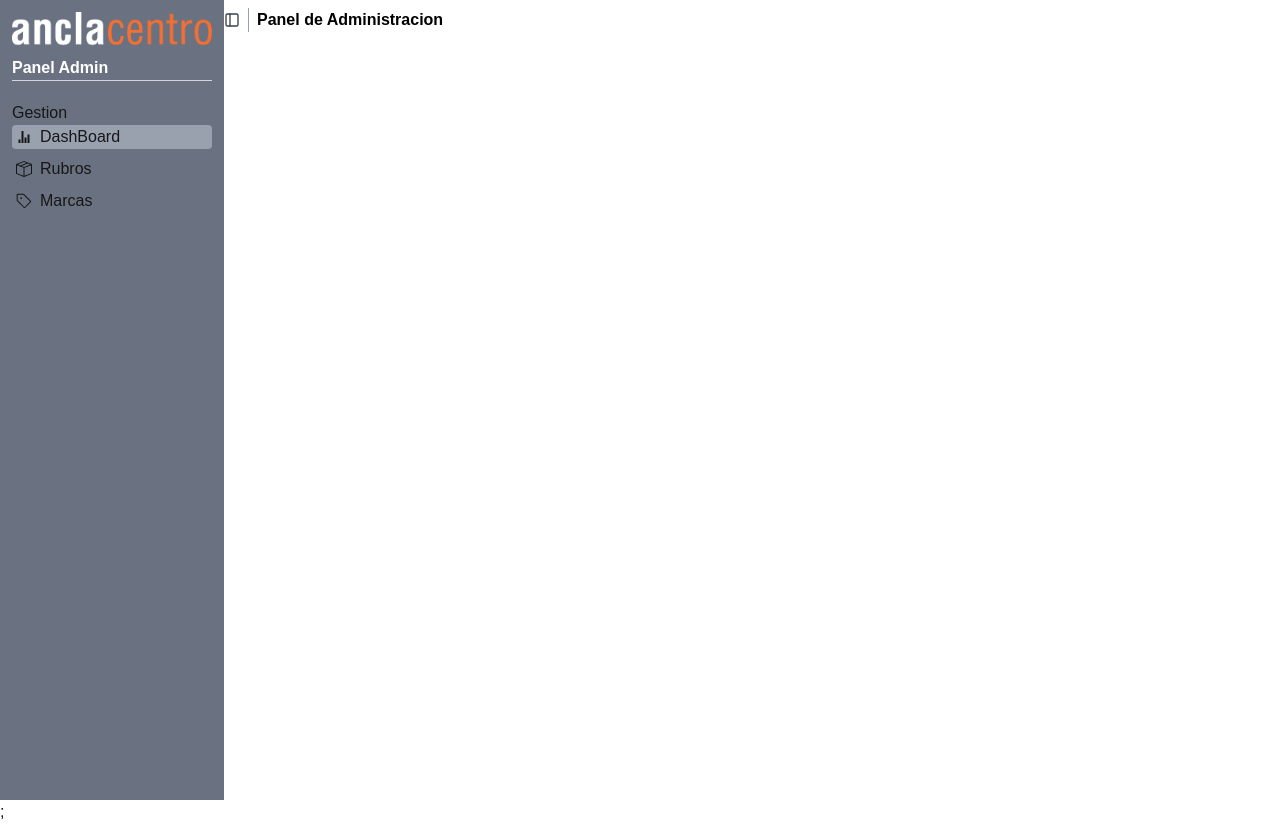
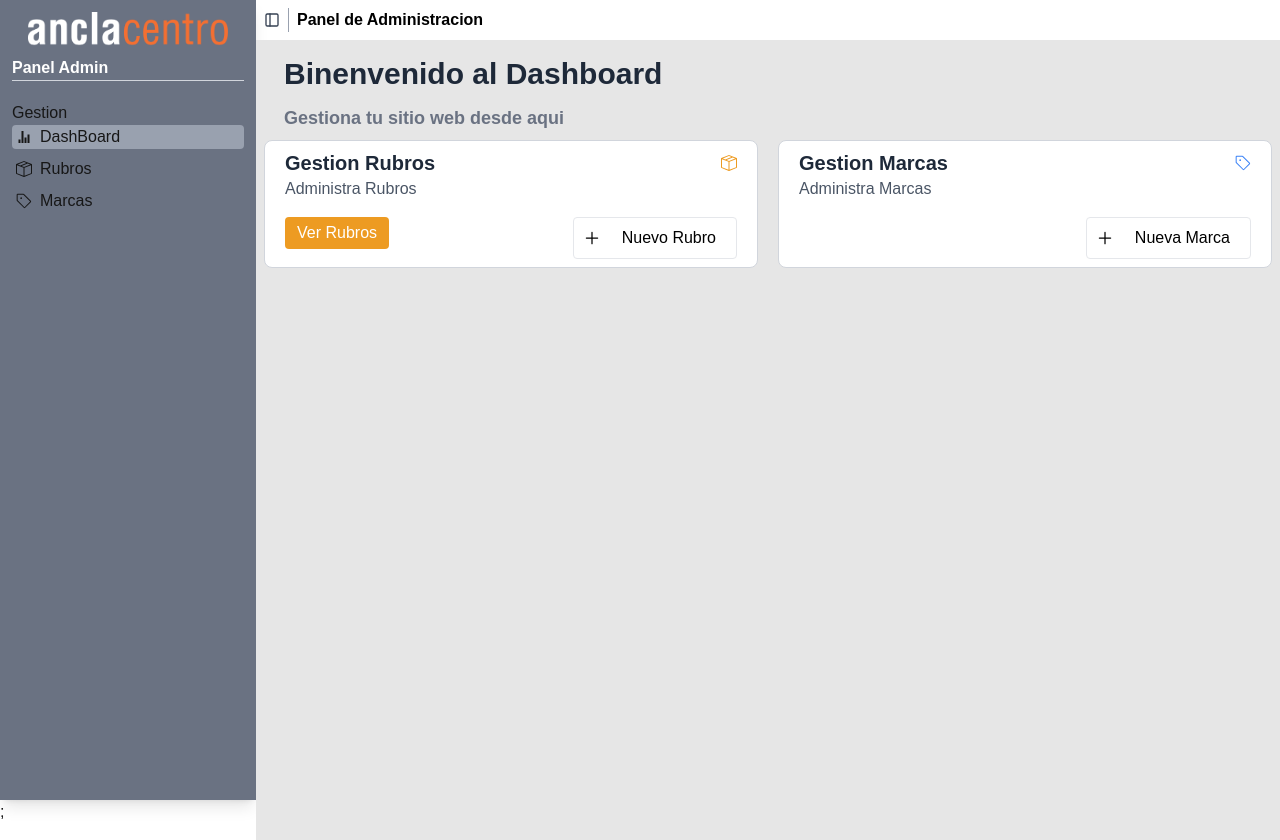
Before and after one commit to Pelusasasasa/Anclaflex-web, a Next.js app: page /admin in a window 1280 px wide. Built offline with nearby package versions, Linux system fonts and the light colour scheme; no server answers.

Commit message:
Hice el dashboard principal

```diff
--- a/package.json
+++ b/package.json
@@ -17,6 +17,7 @@
     "react-dom": "19.1.0",
     "react-icons": "^5.5.0",
     "swiper": "^11.2.10",
+    "tailwind-merge": "^3.3.1",
     "zustand": "^5.0.8"
   },
   "devDependencies": {
--- a/src/components/Button.tsx
+++ b/src/components/Button.tsx
@@ -1,6 +1,7 @@
 import React from 'react'
 import { CiMail } from 'react-icons/ci';
 import { FaWhatsapp } from 'react-icons/fa';
+import { twMerge } from 'tailwind-merge';
 
 interface Props {
     texto?: string;
@@ -32,7 +33,7 @@ export const Button = ({texto, className, type, tipo, disabled = false}: Props)
 
 
   return (
-        <button disabled={disabled} type={tipo ?? 'button'} className={`bg-yellow flex items-center gap-3 py-1 px-3 rounded-sm hover:cursor-pointer hover:bg-orange ${className}`}>
+        <button disabled={disabled} type={tipo ?? 'button'} className={twMerge(` bg-yellow flex items-center gap-3 py-1 px-3 rounded-sm hover:cursor-pointer hover:bg-orange ${className}`)}>
             <p>{texto}</p>
         </button>
       )
--- a/src/components/Navbar.tsx
+++ b/src/components/Navbar.tsx
@@ -42,7 +42,7 @@ return (
 
             </div>
             {/* Navegacion Mobile */}
-            {menu && <NavegacionMobile setMenu={setMenu}/>}
+            {menu && <NavegacionMobile setMenu={setMenu} user={user}/>}
         </div>
     </div>
 )
@@ -50,10 +50,11 @@ return (
 
 
 interface PropsMobile{
-    setMenu: (arg0: boolean) => void
+    setMenu: (arg0: boolean) => void;
+    user?: User | null;
 };
 
-const NavegacionMobile = ({ setMenu}: PropsMobile) => {
+const NavegacionMobile = ({ setMenu, user}: PropsMobile) => {
         return (
         <nav className='md:hidden mt-4 pb-4 border-t border-light pt-4 transition-all duration-300 ease-in-out'>
             <div className='flex flex-col space-y-4 text-light'>
@@ -62,11 +63,10 @@ const NavegacionMobile = ({ setMenu}: PropsMobile) => {
                     ))}
             </div>
 
+
+
             <div className='md:hidden border-t border-gray-300 py-5 flex mt-5'>
-                <Link href='/login' className='flex gap-5 items-center bg-[#ed9b22] px-4 py-2 cursor-pointer hover:bg-[#d18a1e] text-white rounded-lg'>
-                    <BsPerson/>
-                    Iniciar Sesion
-                </Link>
+                <BotonMobile user={user}/>
             </div>
         </nav>
     )
@@ -110,3 +110,38 @@ const Boton = ({user}: PropsBoton) => {
             </Link>
         </div>
 )};
+
+const BotonMobile= ({user}: PropsBoton) => {
+    const { startLogOut } = useUser();
+    const onLogOut = () => {
+        startLogOut();
+    }
+
+    if(user){
+        return (
+        <div className='md:hidden'>
+            <div className='flex gap-2'>
+                <Link href='/admin' className={user.rol !== 'cliente' ? 'block' : 'hidden'}>
+                    <Button texto='Dashboard' />
+                </Link>
+
+                <div className='flex gap-2 items-center'>
+                    <BsPerson/>
+                    <p>{user.name}</p>
+                </div>
+                <div onClick={onLogOut} className='flex gap-5 items-center  px-4 py-2 cursor-pointer hover:text-[#d18a1e] text-white rounded-lg'>
+                    <LuLogOut/>
+                </div>
+            </div>
+        </div>
+        )
+    }
+
+     return (
+        <div className='md:hidden'>
+            <Link href='/login' className='flex gap-5 items-center bg-[#ed9b22] px-4 py-2 cursor-pointer hover:bg-[#d18a1e] text-white rounded-lg'>
+                <BsPerson/>
+                Iniciar Sesion
+            </Link>
+        </div>
+)};
--- a/src/components/admin/AsideBar.tsx
+++ b/src/components/admin/AsideBar.tsx
@@ -1,21 +1,25 @@
+
 import Image from 'next/image'
 import { useRouter } from 'next/router'
-import React, { MouseEventHandler } from 'react'
 import { BsBoxSeam } from 'react-icons/bs'
 import { GoTag } from 'react-icons/go'
 import { IoMdStats } from 'react-icons/io'
 
-const AsideBar = () => {
+interface Props {
+    abierto: boolean;
+}
+
+const AsideBar = ({ abierto }: Props) => {
     const router = useRouter();
     const rutaActual = router.asPath.slice(1);
-    console.log(rutaActual);
+
 
     const handleRouter = (e: React.MouseEvent<HTMLElement>) => {
         router.push(`/${e.currentTarget.id}`)
     };
 
   return (
-    <aside className='h-screen bg-gray-500 p-3'>
+    <aside className={`h-screen transition-all duration-300 bg-gray-500 shadow-lg  overflow-hidden ${abierto ? 'w-64 p-3' : 'w-0 '} `}>
         <div className='border-b border-gray-300'>
             <Image src="/images/Logo.png" alt="logo Blanco y Naranja" width={200} height={200} priority className='mx-auto'/>
             <h3 className='text-white font-semibold'>Panel Admin</h3>
--- /dev/null
+++ b/src/components/admin/CardDashboard.tsx
@@ -0,0 +1,39 @@
+import React from 'react'
+import { Button } from '../Button'
+import { IoAddOutline } from 'react-icons/io5'
+import { useRouter } from 'next/router'
+
+interface Props {
+    textoNuevo: string;
+    texto: string;
+    ruta: string;
+    icon?: React.ReactNode;
+    colorBoton?: string;
+}
+
+
+export const CardDashboard = ({textoNuevo, texto, ruta, icon, colorBoton='#ed9b22' }: Props) => {
+    const router = useRouter();
+  return (
+    <div className='border-gray-300 rounded-lg border bg-white'>
+        <div className='px-5 py-2'>
+            <div className='flex justify-between items-center'>
+                <h4 className='font-bold text-gray-800 text-xl'>Gestion {texto}</h4>
+                {icon}
+            </div>
+            <p className='text-gray-600'>Administra {texto}</p>
+        </div>
+
+        <div className='flex justify-between px-5 py-2'>
+            <div onClick={() => router.push(ruta)}>
+            <Button texto={`Ver ${texto}`} className={`text-white bg-[${colorBoton}]`}/>
+        </div>
+
+        <div className='bg-white border border-gray-200 rounded-sm px-2 py-1 flex items-center gap-2 hover:opacity-70 transition-all'>
+            <IoAddOutline size={20}/>
+            <Button texto={textoNuevo} className='bg-white hover:bg-white'/>
+        </div>
+        </div>
+    </div>
+  )
+}
--- a/src/components/admin/HeaderAdmin.tsx
+++ b/src/components/admin/HeaderAdmin.tsx
@@ -5,14 +5,18 @@ import { LuLogOut, LuPanelLeft } from "react-icons/lu";
 import { useUser } from '@/hooks';
 import { User } from '@/interface';
 
+interface Props {
+    setAbierto: (arg: boolean) => void;
+    abierto: boolean
+}
 
-export const HeaderAdmin = () => {
+export const HeaderAdmin = ({abierto, setAbierto}: Props) => {
     const { user } = useUser();
   return (
     <div>
-        <div className='flex py-2 gap-2'>
-            <button className='cursor-pointer text-gray-700'>
-                <LuPanelLeft/>
+        <div className='flex p-2 gap-2'>
+            <button className='cursor-pointer text-gray-700' onClick={() => setAbierto(!abierto)}>
+                <LuPanelLeft />
             </button>
             <div className='border-r border-gray-400'></div>
             <div className='flex justify-between flex-1 items-center'>
--- /dev/null
+++ b/src/pages/admin/AdminLayout.tsx
@@ -0,0 +1,21 @@
+import AsideBar from '@/components/admin/AsideBar'
+import { HeaderAdmin } from '@/components/admin/HeaderAdmin'
+import React, { ReactNode, useState } from 'react'
+
+interface Props {
+  children: ReactNode;
+}
+
+export const AdminLayout = ({ children }: Props) => {
+  const [abierto, setAbierto] = useState<boolean>(true);
+
+  return (
+    <div className='bg-white h-screen flex'>
+      <AsideBar abierto={abierto}/>
+      <main className={`${!abierto ? 'w-full' : 'flex-1'}`}>
+        <HeaderAdmin abierto={abierto} setAbierto={setAbierto}/>
+        {children}
+      </main>
+    </div>
+  )
+}
--- a/src/pages/admin/index.tsx
+++ b/src/pages/admin/index.tsx
@@ -1,15 +1,24 @@
-import AsideBar from '@/components/admin/AsideBar'
-import { HeaderAdmin } from '@/components/admin/HeaderAdmin'
 import React from 'react'
+import { CardDashboard } from '@/components/admin/CardDashboard'
+import { BsBoxSeam } from 'react-icons/bs'
+import { GoTag } from 'react-icons/go'
+import { AdminLayout } from './AdminLayout'
 
 const Index = () => {
   return (
-    <div className='bg-white h-screen flex'>
-        <AsideBar/>
-        <main className='flex-1'>
-            <HeaderAdmin/>
-        </main>
-    </div>
+    <AdminLayout >
+      <div  className='text-black bg-[#e6e6e6] p-2 h-full'>
+        <div className='mx-5 flex flex-col gap-3 my-2'>
+          <h3 className='text-3xl text-gray-800 font-bold'>Binenvenido al Dashboard</h3>
+          <p className='font-semibold text-gray-500 text-lg'>Gestiona tu sitio web desde aqui</p>
+        </div>
+
+        <section className='grid grid-cols-1 md:grid-cols-2 gap-5'>
+          <CardDashboard texto='Rubros' textoNuevo='Nuevo Rubro' ruta='/admin/rubros' icon={<BsBoxSeam color='#ed9b22'/>}/>
+          <CardDashboard texto='Marcas' textoNuevo='Nueva Marca' ruta='/admin/marcas' icon={<GoTag color='#3b82f6'/>} colorBoton='#3b82f6'/>
+        </section>
+      </div>
+    </AdminLayout>
   )
 }
 
--- a/src/pages/admin/marcas/index.tsx
+++ b/src/pages/admin/marcas/index.tsx
@@ -1,15 +1,13 @@
 import AsideBar from '@/components/admin/AsideBar'
 import { HeaderAdmin } from '@/components/admin/HeaderAdmin'
 import React from 'react'
+import { AdminLayout } from '../AdminLayout'
 
 const MarcasAdmin = () => {
   return (
-    <div className='bg-white h-screen flex'>
-        <AsideBar/>
-        <main className='flex-1'>
-            <HeaderAdmin/>
-        </main>
-    </div>
+   <AdminLayout>
+    <h1>Hola Mundo</h1>
+   </AdminLayout>
   )
 }
 
--- a/src/pages/admin/rubros/index.tsx
+++ b/src/pages/admin/rubros/index.tsx
@@ -1,15 +1,13 @@
 import AsideBar from '@/components/admin/AsideBar'
 import { HeaderAdmin } from '@/components/admin/HeaderAdmin'
 import React from 'react'
+import { AdminLayout } from '../AdminLayout'
 
 const RubrosAdmin = () => {
   return (
-    <div className='bg-white h-screen flex'>
-        <AsideBar/>
-        <main className='flex-1'>
-            <HeaderAdmin/>
-        </main>
-    </div>
+    <AdminLayout>
+      <h1>Hola Mundo</h1>
+    </AdminLayout>
   )
 }
 
```
Also changed, not shown: 1 other file (tests, documents, lock files or other folders).
